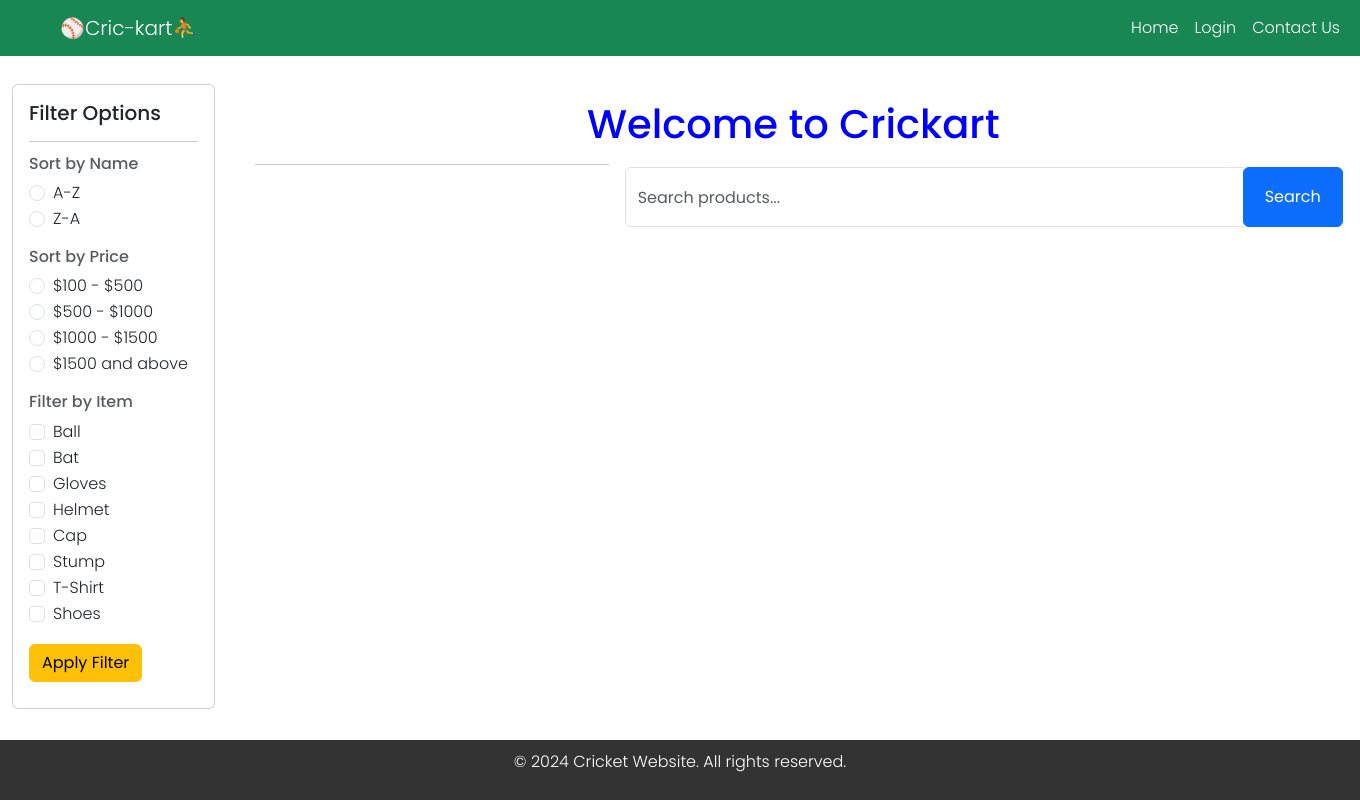
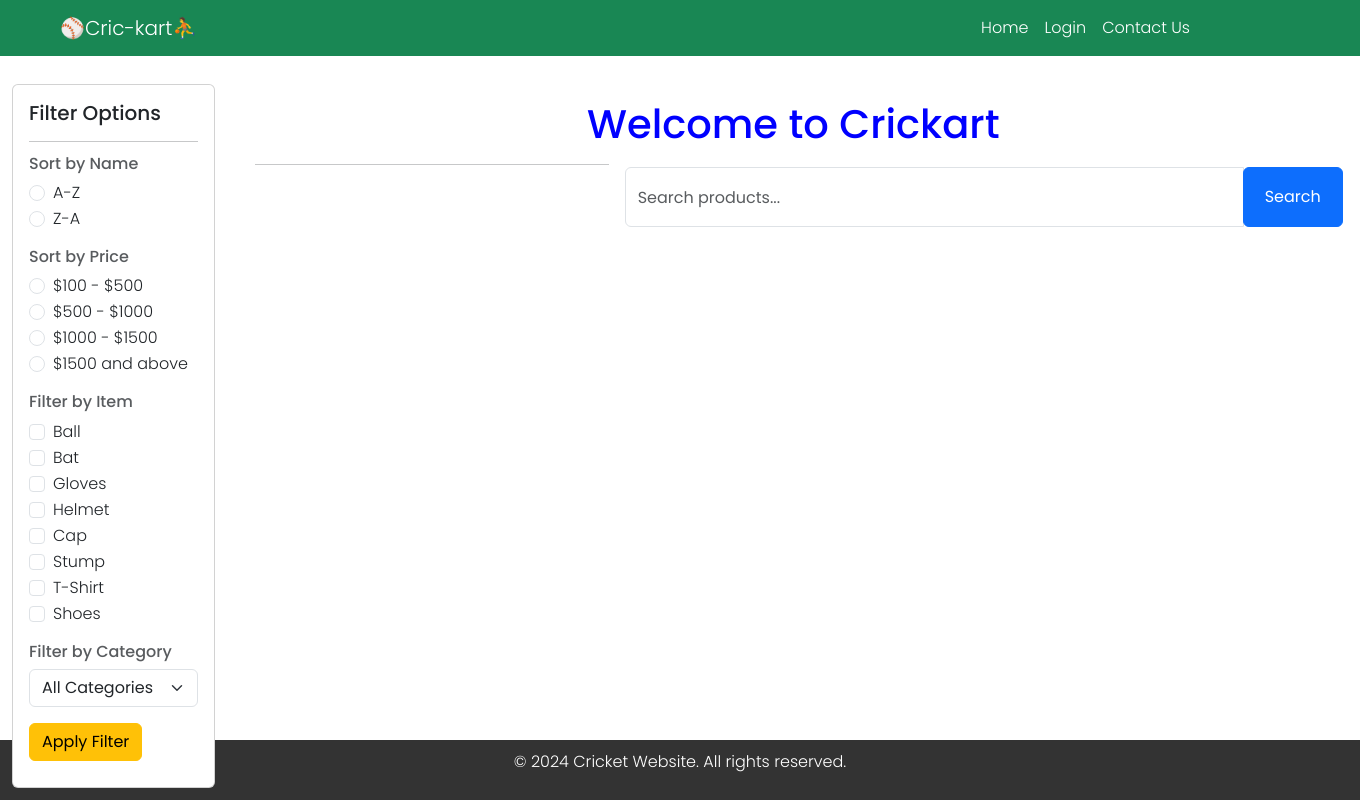
Before and after one commit to saravana1304/cricket-ecomerce-website-project, a Django app: page /shop/ in a window 1360 px wide. Run offline with Django 4.2, Linux system fonts and the light colour scheme; data that the repository does not hold is empty.

Commit message:
new changes

```diff
--- a/crickart/crickart/settings.py
+++ b/crickart/crickart/settings.py
@@ -105,7 +105,7 @@ WSGI_APPLICATION = 'crickart.wsgi.application'
 DATABASES = {                                    # registering postgres app into settings
     'default': {
         'ENGINE': 'django.db.backends.postgresql',
-        'NAME': 'cricketwebsite',
+        'NAME': 'cricketweb',
         'USER': 'postgres',
         'PASSWORD': 'postgres',
         'HOST': 'localhost',   # Set to the PostgreSQL server's host
--- a/crickart/manage.py
+++ b/crickart/manage.py
@@ -9,12 +9,12 @@ def main():
     os.environ.setdefault('DJANGO_SETTINGS_MODULE', 'crickart.settings')
     try:
         from django.core.management import execute_from_command_line
-    except ImportError as exc:
+    except ImportError as  exc:
         raise ImportError(
             "Couldn't import Django. Are you sure it's installed and "
             "available on your PYTHONPATH environment variable? Did you "
             "forget to activate a virtual environment?"
-        )  from exc
+        ) from exc
     execute_from_command_line(sys.argv)
 
 
--- a/crickart/userapp1/templates/userapp1/main.html
+++ b/crickart/userapp1/templates/userapp1/main.html
@@ -56,7 +56,7 @@
                 <button class="navbar-toggler" type="button" data-bs-toggle="collapse" data-bs-target="#navbarNavDropdown" aria-controls="navbarNavDropdown" aria-expanded="false" aria-label="Toggle navigation">
                     <span class="navbar-toggler-icon"></span>
                 </button>
-                <div class="collapse navbar-collapse" id="navbarNavDropdown">
+                <div class="collapse navbar-collapse" id="navbarNavDropdown" style="margin-right: 150px;">
                     <ul class="navbar-nav ms-auto">
                         {% if user.is_authenticated %}
                             <li class="nav-item">
--- a/crickart/userapp1/templates/userapp1/shop.html
+++ b/crickart/userapp1/templates/userapp1/shop.html
@@ -118,6 +118,15 @@
                         </label>
                     </div>
 
+                    <!-- Filter by Category -->
+                    <h6 class="card-subtitle mb-2 mt-3 text-muted">Filter by Category</h6>
+                    <select class="form-select" id="categorySelect">
+                        <option value="">All Categories</option>
+                        {% for category in categories %}
+                            <option value="{{ category.id }}">{{ category.name }}</option>
+                        {% endfor %}
+                    </select>
+
                     <!-- Filter Apply Buttons -->
                     <button class="btn btn-warning mt-3 filter-button" id="applyFilter">Apply Filter</button>
                 </div>
@@ -150,8 +159,8 @@
                     <div class="card h-100 product-card">
                         <img src="{{ item.image2.url }}" class="card-img-top img-fluid" style="width: auto; height: 200px;" alt="{{ item.product_name }}">
                         <div class="card-body d-flex flex-column">
-                            <h5 class="card-title">{{item.product_name }}</h5>
-                            <h5 style="color: red;">{{item.selling_price}}</h5>
+                            <h5 class="card-title">{{ item.product_name }}</h5>
+                            <h5 style="color: red;">{{ item.selling_price }}</h5>
                             <a href="{% url 'productdetails' item.id %}" class="btn btn-primary mt-auto">View Details</a>
                         </div>
                     </div>
@@ -162,30 +171,40 @@
     </div>
 </div>
 
+<script>
+$(document).ready(function() {
+    // Function to handle applying filters
+    function applyFilters(sortName, sortPrice, category) {
+        var url = '/filter_products/?sortName=' + sortName + '&sortPrice=' + sortPrice;
+        if (category) {
+            url += '&category=' + category;
+        }
+        window.location.href = url; // Redirect to the filtered page
+    }
 
+    // Event listener for sort options
+    $('input[name="sortName"]').change(function() {
+        var sortName = $(this).val();
+        var sortPrice = $('input[name="sortPrice"]:checked').val();
+        var category = $('#categorySelect').val();
+        applyFilters(sortName, sortPrice, category);
+    });
 
+    $('input[name="sortPrice"]').change(function() {
+        var sortPrice = $(this).val();
+        var sortName = $('input[name="sortName"]:checked').val();
+        var category = $('#categorySelect').val();
+        applyFilters(sortName, sortPrice, category);
+    });
 
-<script>
-    $(document).ready(function() {
-        $('#applyFilter').click(function() {
-            var filters = {
-                'sortName': $('input[name=sortName]:checked').val(),
-                'sortPrice': $('input[name=sortPrice]:checked').val(),
-                // Add more filter options here
-            };
-            $.ajax({
-                type: 'GET',
-                url: '/filter_products/',
-                data: filters,
-                success: function(response) {
-                    $('.row').html(response); // Update product display area with filtered results
-                },
-                error: function(xhr, status, error) {
-                    console.error('AJAX Error: ' + error);
-                }
-            });
-        });
+    // Event listener for category select
+    $('#categorySelect').change(function() {
+        var category = $(this).val();
+        var sortName = $('input[name="sortName"]:checked').val();
+        var sortPrice = $('input[name="sortPrice"]:checked').val();
+        applyFilters(sortName, sortPrice, category);
     });
+});
 </script>
 
 {% endblock content %}
--- a/crickart/userapp1/views.py
+++ b/crickart/userapp1/views.py
@@ -178,9 +178,8 @@ def shop_view(request):
 
 def filter_products(request):
     sort_name = request.GET.get('sortName')
-    print(sort_name)
     sort_price = request.GET.get('sortPrice')
-    print(sort_price)
+    category_id = request.GET.get('category')
 
     filtered_products = Product.objects.filter(
         category__is_listed=True,
@@ -188,29 +187,32 @@ def filter_products(request):
         is_listed=True
     )
 
-    print('filterred prodcts')
-    print(filtered_products.count())
-
-    sk=[]
     if sort_name == 'AZ':
-        print('az')
-        print(filtered_products)
-        sk = filtered_products.order_by('product_name')
-
-        print('saravana',sk)
+        filtered_products = filtered_products.order_by('product_name')
     elif sort_name == 'ZA':
-        sk = filtered_products.order_by('-product_name')
+        filtered_products = filtered_products.order_by('-product_name')
 
     if sort_price == '1':
-        sk = filtered_products.filter(price__range=(100, 500))
+        filtered_products = filtered_products.filter(selling_price__range=(100, 500))
     elif sort_price == '2':
-        sk = filtered_products.filter(price__range=(500, 1000))
+        filtered_products = filtered_products.filter(selling_price__range=(500, 1000))
     elif sort_price == '3':
-        sk = filtered_products.filter(price__range=(1000, 1500))
+        filtered_products = filtered_products.filter(selling_price__range=(1000, 1500))
     elif sort_price == '4':
-        sk = filtered_products.filter(price__gte=1500)
+        filtered_products = filtered_products.filter(selling_price__gte=1500)
 
-    serialized_products = [{'product_name': product.product_name, 'selling_price': product.selling_price, 'image_url': product.image2.url} for product in sk]
+    if category_id:
+        filtered_products = filtered_products.filter(category_id=category_id)
 
-    print(serialized_products)
-    return render(request,'userapp1/shop.html', {'products': serialized_products})
+    # Serialize products including image URLs
+    serialized_products = [{
+        'product_name': product.product_name,
+        'selling_price': product.selling_price,
+        'image_url': product.image1.url if product.image1 else '',  # Use image1 URL if available
+        'id': product.id
+    } for product in filtered_products]
+
+    return render(request, 'userapp1/shop.html', {
+        'products': serialized_products,
+        'categories': Category.objects.all()  # Pass all categories to the template
+    })
--- a/crickart/userprofile/views.py
+++ b/crickart/userprofile/views.py
@@ -291,7 +291,8 @@ def place_order(request):
 
 @login_required
 def user_order(request):
-    user_orders = Order.objects.filter(user_profile=request.user.userprofile)
+    user_orders = Order.objects.filter(user_profile=request.user.userprofile).order_by('-id')
+
     return render(request, 'userprofile/userorder.html', {'user_orders': user_orders})
 
 
```
